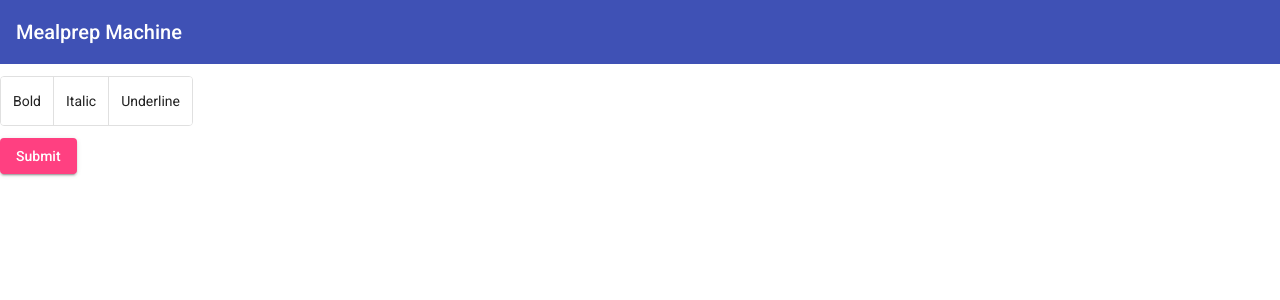
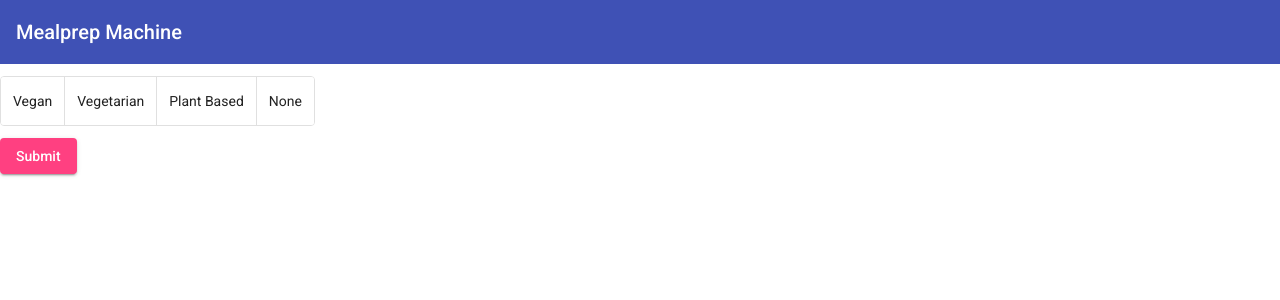
Before and after one commit to willadelinephillips/mealprep-machine, an Angular app in the folder mealprep-machine/: page / in a window 1280 px wide. Shown: the top 300 px of the page. Built offline with nearby package versions, Linux system fonts and the light colour scheme.

Commit message:
Customized Button Toggle

```diff
--- a/mealprep-machine/src/app/app.component.html
+++ b/mealprep-machine/src/app/app.component.html
@@ -6,9 +6,10 @@
 
 <p>
   <mat-button-toggle-group name="fontStyle" aria-label="Font Style">
-  <mat-button-toggle value="bold">Bold</mat-button-toggle>
-  <mat-button-toggle value="italic">Italic</mat-button-toggle>
-  <mat-button-toggle value="underline">Underline</mat-button-toggle>
+  <mat-button-toggle value="">{{vegan}}</mat-button-toggle>
+  <mat-button-toggle value="">{{vegetarian}}</mat-button-toggle>
+  <mat-button-toggle value="">{{plantbased}}</mat-button-toggle>
+  <mat-button-toggle value="">{{none}}</mat-button-toggle>
 </mat-button-toggle-group>
 </p>
 
--- a/mealprep-machine/src/app/app.component.ts
+++ b/mealprep-machine/src/app/app.component.ts
@@ -9,4 +9,8 @@ export class AppComponent {
   title = 'mealprep-machine';
   maintitle = "Mealprep Machine";
   submit = "Submit";
+  vegan = "Vegan";
+  vegetarian = "Vegetarian";
+  plantbased = "Plant Based";
+  none = "None";
 }
```
